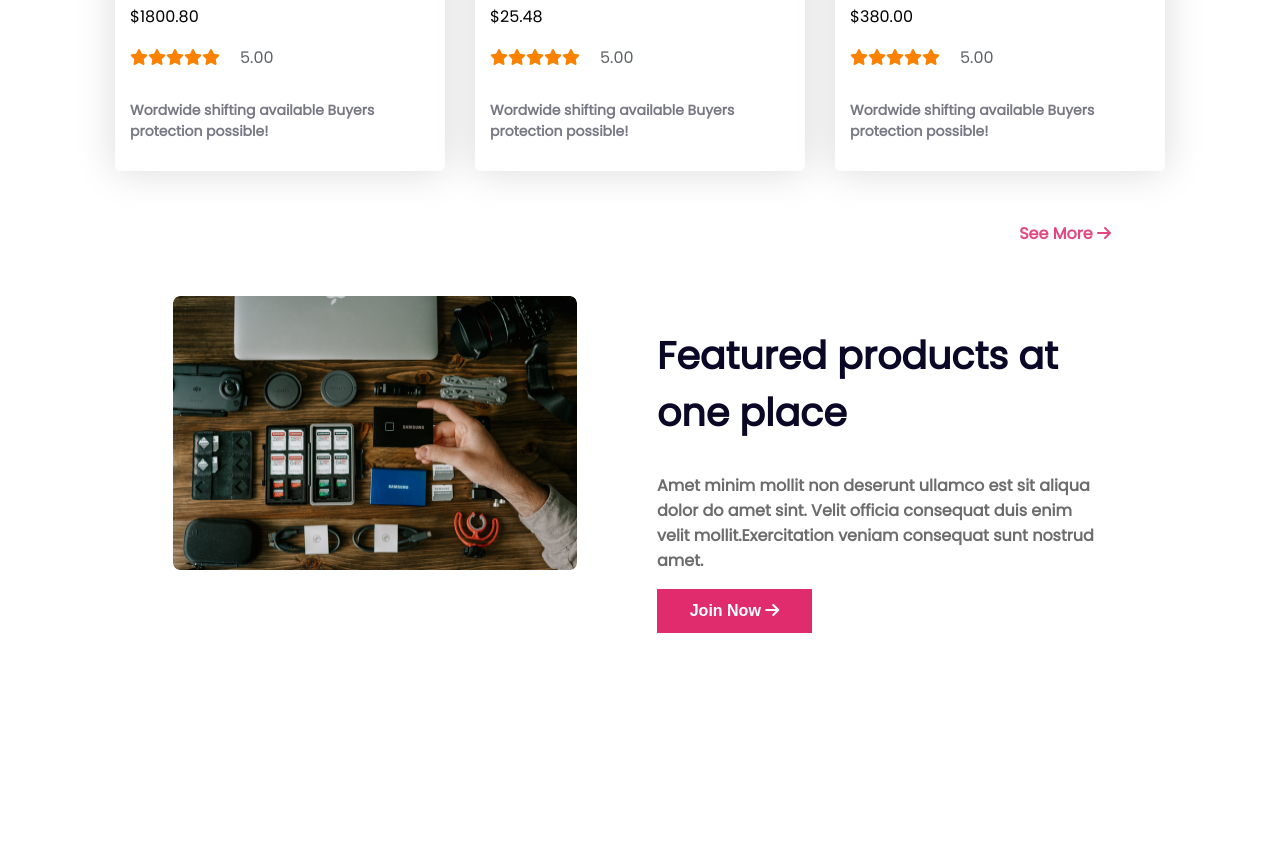
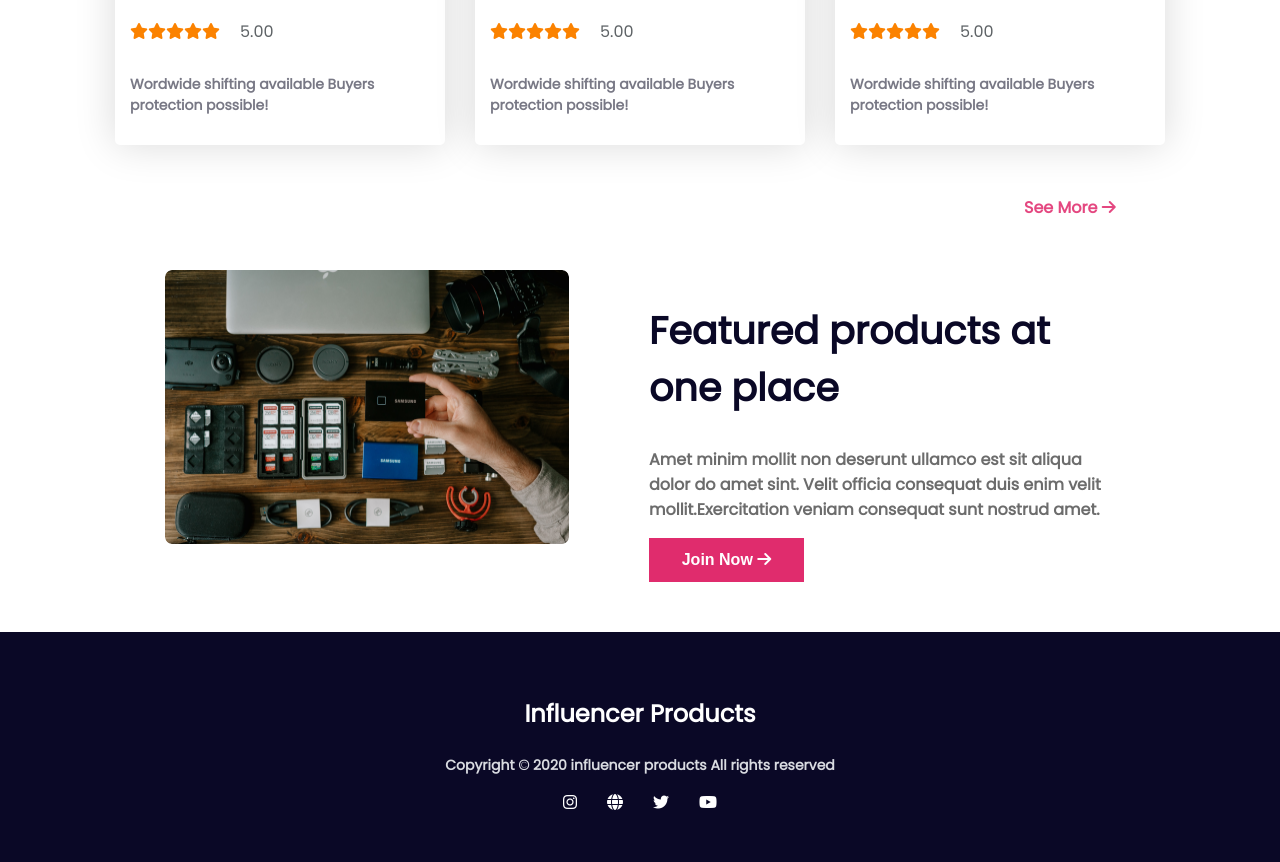
Before and after one commit to selim121/Influencer-Gear, a plain HTML site: page index.html in a window 1280 px wide. Shown: the part 2456-3318 px from the top of the page. Before the commit the page ends 3139 px from the top, so only its background shows below. Drawn offline with Linux system fonts and the light colour scheme.

Commit message:
footer added

```diff
--- a/index.html
+++ b/index.html
@@ -17,6 +17,9 @@
 
 
 </head>
+<!------------------
+        body
+-------------------->
 
 <body>
     <!------------------
@@ -352,11 +355,26 @@
             </div>
             <div class="join-info">
                 <h2 class="join-title">Featured products at one place</h2>
-                <p class="join-description">Amet minim mollit non deserunt ullamco est sit aliqua dolor do amet sint. Velit officia consequat duis enim velit mollit.Exercitation veniam consequat sunt nostrud amet.</p>
+                <p class="join-description">Amet minim mollit non deserunt ullamco est sit aliqua dolor do amet sint.
+                    Velit officia consequat duis enim velit mollit.Exercitation veniam consequat sunt nostrud amet.</p>
                 <button class="join-btn">Join Now <i class="fa-solid fa-arrow-right"></i></button>
             </div>
         </section>
     </main>
 </body>
+<!------------------
+        footer
+-------------------->
+<footer class="footer">
+    <h3 class="footer-title">Influencer Products</h3>
+    <p class="copyright">Copyright © 2020 influencer products
+        All rights reserved</p>
+    <div class="footer-icon">
+        <div><i class="fa-brands fa-instagram"></i></div>
+        <div><i class="fa-solid fa-globe"></i></div>
+        <div><i class="fa-brands fa-twitter"></i></div>
+        <div><i class="fa-brands fa-youtube"></i></div>
+    </div>
+</footer>
 
 </html>
--- a/styles/style.css
+++ b/styles/style.css
@@ -4,6 +4,7 @@
 /* common styles */
 body {
     font-family: 'Poppins', sans-serif;
+    margin: 0;
 }
 
 /* header styles */
@@ -169,6 +170,31 @@ nav li {
     font-size: 16px;
 }
 
+/* footer styles */
+.footer{
+    width: 100%;
+    height: 150px;
+    background-color: #0A0826;
+    text-align: center;
+    padding: 40px 0;
+}
+.footer-title{
+    font-weight: 700;
+    font-size: 24px;
+    color: #FFFFFF;
+}
+.copyright{
+    font-weight: 700;
+    font-size: 14px;
+    color: #D9DBE1;
+}
+.footer-icon{
+    display: flex;
+    justify-content: center;
+    gap: 30px;
+    color: #FFFFFF;
+}
+
 /* responsive styles */
 /* small device */
 @media screen and (max-width: 576px) {
```
